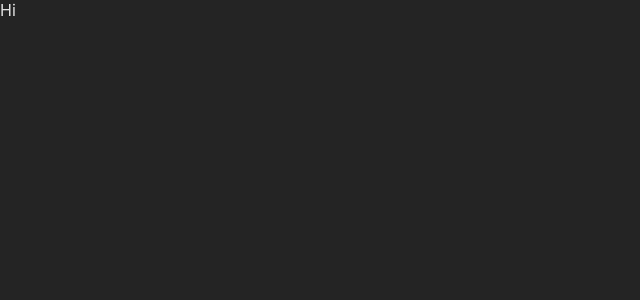
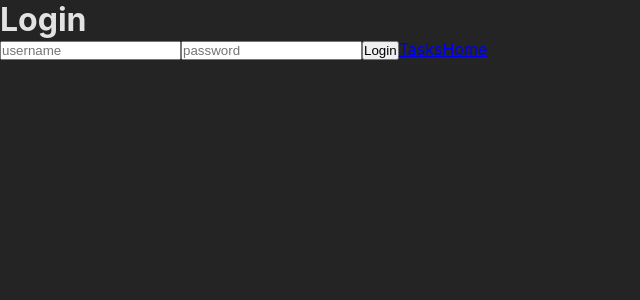
Before and after one commit to nikhilyadav06/tasky, a React (Vite) app: page /login in a window 1280 px wide. Shown: the top 300 px of the page, without its empty margins (0-640 px from the left). Built offline with nearby package versions, Linux system fonts and the light colour scheme.

Commit message:
added pages, routes and barebone tasks

```diff
--- a/package.json
+++ b/package.json
@@ -11,10 +11,11 @@
   },
   "dependencies": {
     "react": "^18.2.0",
-    "react-dom": "^18.2.0"
+    "react-dom": "^18.2.0",
+    "react-router-dom": "^6.12.0"
   },
   "devDependencies": {
-    "@types/react": "^18.0.37",
+    "@types/react": "^18.2.8",
     "@types/react-dom": "^18.0.11",
     "@typescript-eslint/eslint-plugin": "^5.59.0",
     "@typescript-eslint/parser": "^5.59.0",
--- a/src/App.tsx
+++ b/src/App.tsx
@@ -1,8 +1,27 @@
+import { Route, BrowserRouter as Router, Routes } from 'react-router-dom'
+
 import './App.css'
+import Home from './pages/Home'
+import Login from './pages/Login'
+import Tasks from './pages/Tasks'
+import AuthContextProvider from './context/AuthContextProvider'
+import PrivateRoute from './components/PrivateRoute'
 
 function App() {
     return (
-        <>Hi</>
+        <>
+            <Router>
+                <AuthContextProvider>
+                    <Routes>
+                        <Route path='/' element={<Home />} />
+                        <Route path='/login' element={<Login />} />
+                        <Route element={<PrivateRoute />}>
+                            <Route path='/tasks' element={<Tasks />} />
+                        </Route>
+                    </Routes>
+                </AuthContextProvider>
+            </Router>
+        </>
     )
 }
 
--- /dev/null
+++ b/src/components/PrivateRoute.tsx
@@ -0,0 +1,13 @@
+import { useContext } from 'react'
+import { Navigate, Outlet } from 'react-router-dom'
+import { AuthContext } from '../context/AuthContext'
+
+const PrivateRoute = () => {
+    const { loggedInUser } = useContext(AuthContext)
+
+    return (
+        loggedInUser !== '' ? <Outlet /> : <Navigate to='/login' />
+    )
+}
+
+export default PrivateRoute
--- /dev/null
+++ b/src/context/AuthContext.tsx
@@ -0,0 +1,11 @@
+import { Dispatch, SetStateAction, createContext } from 'react'
+
+interface AuthContextProps {
+    loggedInUser: string
+    setLoggedInUser: Dispatch<SetStateAction<string>>
+}
+
+export const AuthContext = createContext<AuthContextProps>({
+    loggedInUser: '',
+    setLoggedInUser: () => {}
+})
--- /dev/null
+++ b/src/context/AuthContextProvider.tsx
@@ -0,0 +1,21 @@
+import { ReactNode, useState } from 'react'
+import { AuthContext } from '../context/AuthContext'
+
+interface AuthContextProviderProps {
+    children: ReactNode
+}
+
+export const AuthContextProvider = ({ children }: AuthContextProviderProps) => {
+    const [loggedInUser, setLoggedInUser] = useState('')
+
+    const value = {
+        loggedInUser,
+        setLoggedInUser,
+    }
+
+    return (
+        <AuthContext.Provider value={value}>{children}</AuthContext.Provider>
+    )
+}
+
+export default AuthContextProvider
--- /dev/null
+++ b/src/pages/Home.tsx
@@ -0,0 +1,18 @@
+import { useContext } from 'react'
+import { AuthContext } from '../context/AuthContext'
+import { Link } from 'react-router-dom'
+
+const Home = () => {
+    const { loggedInUser } = useContext(AuthContext)
+
+    return (
+        <>
+            <div>Home</div>
+            {loggedInUser}
+            <Link to='/tasks'>Tasks</Link>
+            <Link to='/login'>Login</Link>
+        </>
+    )
+}
+
+export default Home
--- /dev/null
+++ b/src/pages/Login.tsx
@@ -0,0 +1,33 @@
+import { useContext, useState } from 'react'
+import { AuthContext } from '../context/AuthContext'
+import { Link } from 'react-router-dom'
+
+const Login = () => {
+    const [username, setUsername] = useState('')
+    const [password, setPassword] = useState('')
+
+    const { loggedInUser, setLoggedInUser } = useContext(AuthContext)
+
+    const handleLogin = () => {
+        if (username === 'user' && password === 'pass') {
+            setLoggedInUser('user')
+        }
+    }
+
+    return (
+        <div>
+            <div>
+                <h1>Login</h1>
+                <input type="text" placeholder="username" value={username} onChange={e => setUsername(e.target.value)} />
+                <input type="password" placeholder="password" value={password} onChange={e => setPassword(e.target.value)} />
+                <button onClick={handleLogin}>Login</button>
+                {loggedInUser}
+
+                <Link to='/tasks'>Tasks</Link>
+                <Link to='/'>Home</Link>
+            </div>
+        </div>
+    )
+}
+
+export default Login
--- /dev/null
+++ b/src/pages/Tasks.tsx
@@ -0,0 +1,71 @@
+import { useContext, useState } from 'react'
+import { AuthContext } from '../context/AuthContext'
+import { Link } from 'react-router-dom'
+
+interface Task {
+    id: number
+    description: string
+    subTasks: Task[]
+}
+
+const Tasks = () => {
+    const { loggedInUser } = useContext(AuthContext)
+
+    const [tasks, setTasks] = useState<Task[]>([])
+    const [isModalOpen, setIsModalOpen] = useState<boolean>(false)
+    const [taskDescription, setTaskDescription] = useState<string>('')
+    const [parentTaskId, setParentTaskId] = useState<number | null>(null)
+
+    const openModal = (parentId: number | null) => {
+        setTaskDescription('')
+        setParentTaskId(parentId)
+        setIsModalOpen(true)
+    }
+
+    const createTask = () => {
+        if (taskDescription === '') return
+
+        const newTask: Task = {
+            id: Math.floor(100000 + Math.random() * 900000),
+            description: taskDescription,
+            subTasks: []
+        }
+
+        const newTasksArray = JSON.parse(JSON.stringify([...tasks, newTask]))
+
+        setTasks(newTasksArray)
+
+        setIsModalOpen(false)
+        setTaskDescription('')
+        setParentTaskId(null)
+    }
+
+    return (
+        <>
+            <div>Tasks</div>
+            {loggedInUser}
+            <Link to='/'>Home</Link>
+            <Link to='/login'>Login</Link>
+            <div>
+                <button onClick={() => openModal(null)}>Create Task</button>
+            </div>
+            <div>
+                {isModalOpen ?
+                    <div>
+                        <input type="text" placeholder='task description' onChange={e => setTaskDescription(e.target.value)} />
+                        <button onClick={createTask}>Add</button>
+                    </div>
+                    : <></>
+                }
+            </div>
+
+            <div>
+                {tasks.map(task => (
+                    <div>{task.description}</div>
+                ))}
+            </div>
+        </>
+    )
+}
+
+export default Tasks
```
Also changed, not shown: 1 other file (tests, documents, lock files or other folders).
